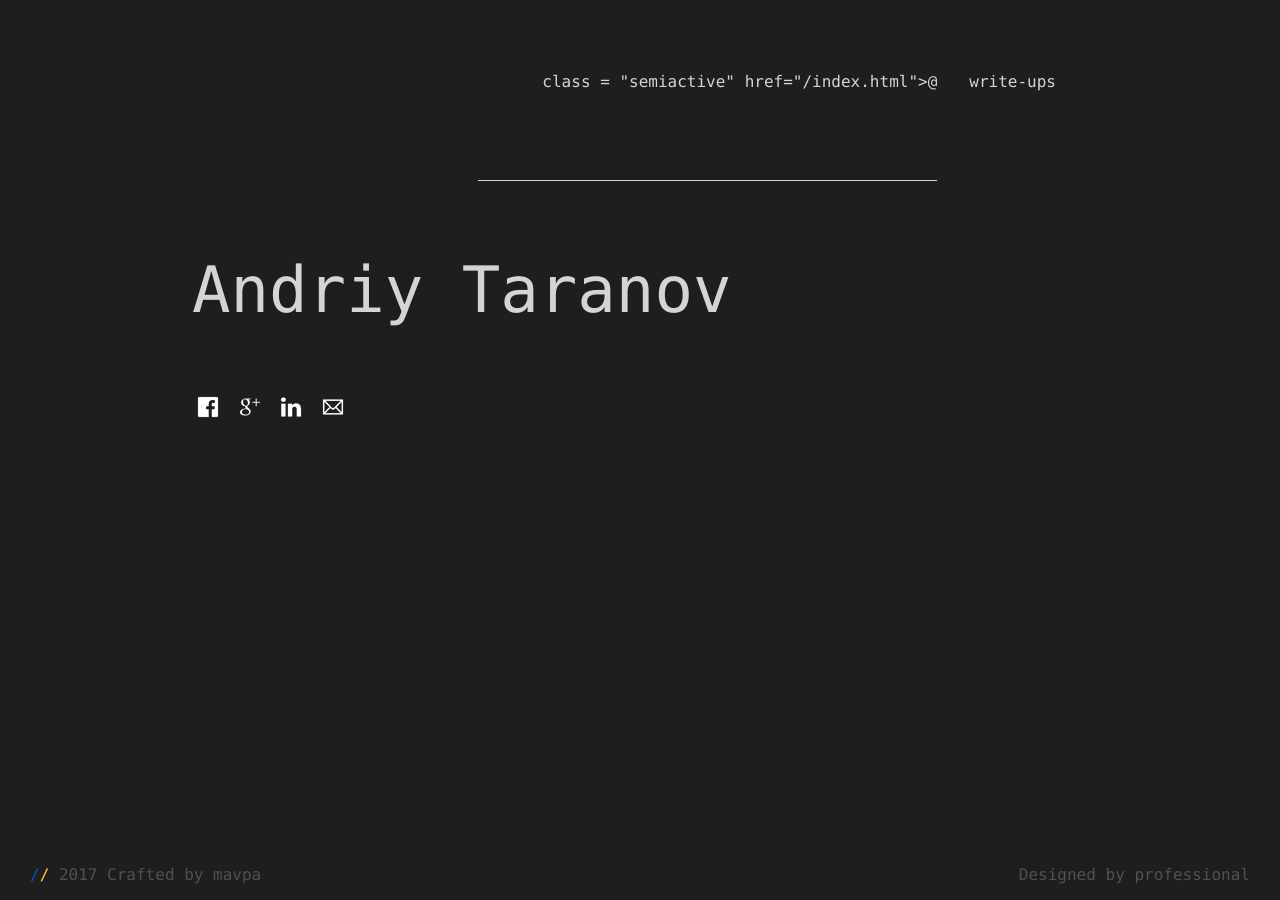
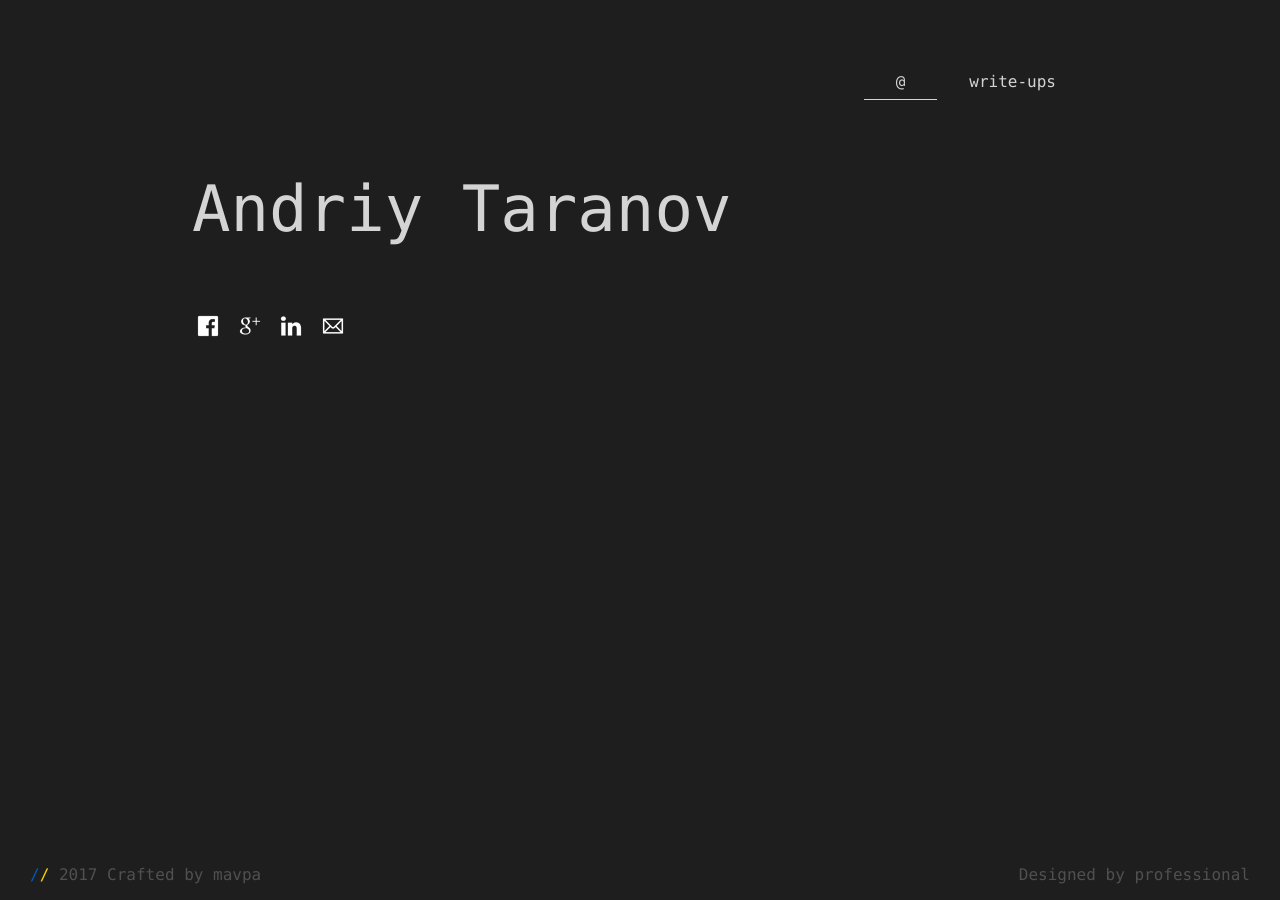
Before and after one commit to taranich/taranich.github.io, a Jekyll site: the page built from index.html, in a window 1280 px wide. Built offline with Jekyll 4.4.1, drawn with Linux system fonts in a browser that asks for light colours.

Commit message:
Fix for menu formatting

```diff
--- a/_layouts/default.html
+++ b/_layouts/default.html
@@ -27,8 +27,8 @@
 	<body>
 		<div class="textcontainer">
 			<ul class="menu">
-				<li class="menu"><a {% if page.active_page == "write-ups" %} class="active" {% elif page.semiactive_page == "write-ups" %} class = "semiactive" {% endif %} href="/index.html">write-ups</a></li>
-				<li class="menu"><a {% if page.active_page == "main-page" %} class="active" {% elif page.semiactive_page == "main-page" %} class = "semiactive" {% endif %} href="/index.html">@</a></li>
+				<li class="menu"><a {% if page.active_page == "write-ups" %} class="active" {% elsif page.semiactive_page == "write-ups" %} class = "semiactive" {% endif %} href="/index.html">write-ups</a></li>
+				<li class="menu"><a {% if page.active_page == "main-page" %} class="active" {% elsif page.semiactive_page == "main-page" %} class = "semiactive" {% endif %} href="/index.html">@</a></li>
 			</ul>
 			{{content}}
 		</div>
```
